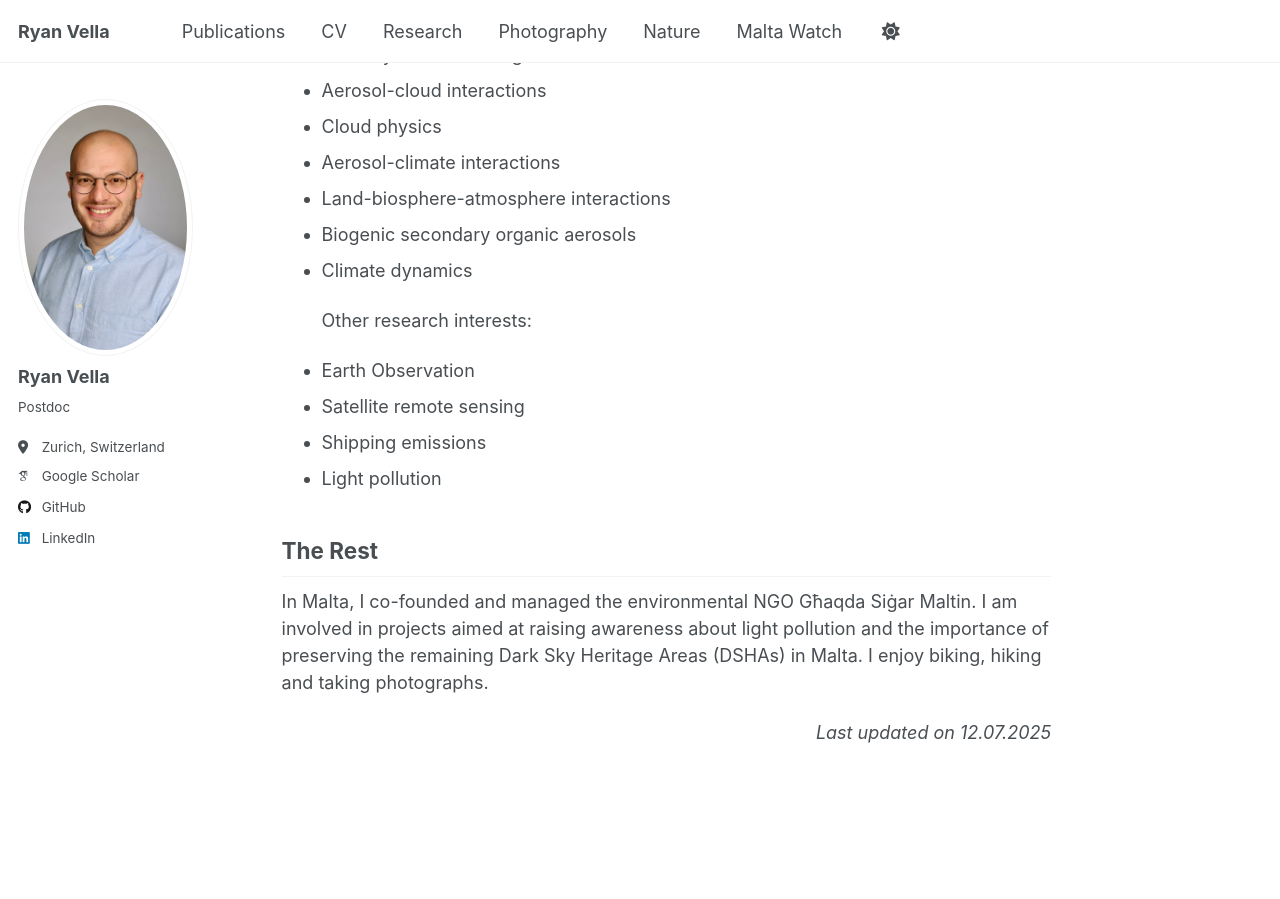
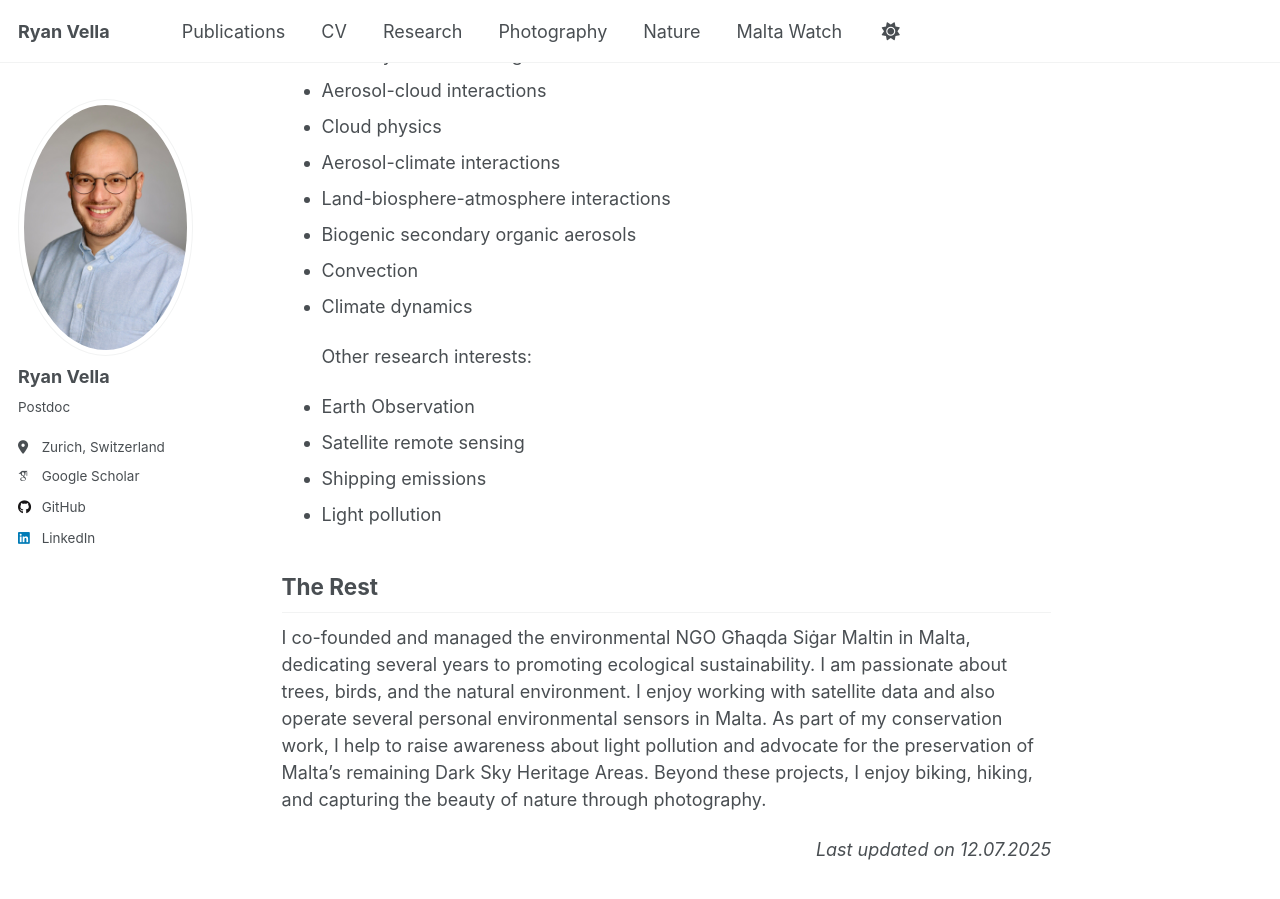
Before and after one commit to ryanvella9/ryanvella9.github.io, a Jekyll site: the page built from _pages/about.md, in a window 1280 px wide and 900 px high, scrolled down 745 px. Built offline with Jekyll 4.4.1, drawn with Linux system fonts in a browser that asks for light colours; some web fonts are replaced; a script that is not in the unit is left out.

Commit message:
Update about.md

```diff
--- a/_pages/about.md
+++ b/_pages/about.md
@@ -29,6 +29,7 @@ My main research interests include:
 - Aerosol-climate interactions
 - Land-biosphere-atmosphere interactions
 - Biogenic secondary organic aerosols
+- Convection
 - Climate dynamics
 
   Other research interests:
@@ -41,7 +42,8 @@ My main research interests include:
 
 ## The Rest
 
-In Malta, I co-founded and managed the environmental NGO Għaqda Siġar Maltin. I am involved in projects aimed at raising awareness about light pollution and the importance of preserving the remaining Dark Sky Heritage Areas (DSHAs) in Malta. I enjoy biking, hiking and taking photographs.
+I co-founded and managed the environmental NGO Għaqda Siġar Maltin in Malta, dedicating several years to promoting ecological sustainability. I am passionate about trees, birds, and the natural environment. I enjoy working with satellite data and also operate several personal environmental sensors in Malta. As part of my conservation work, I help to raise awareness about light pollution and advocate for the preservation of Malta’s remaining Dark Sky Heritage Areas. Beyond these projects, I enjoy biking, hiking, and capturing the beauty of nature through photography.
+
 
 
 <div style="text-align: right; font-style: italic;">
```
